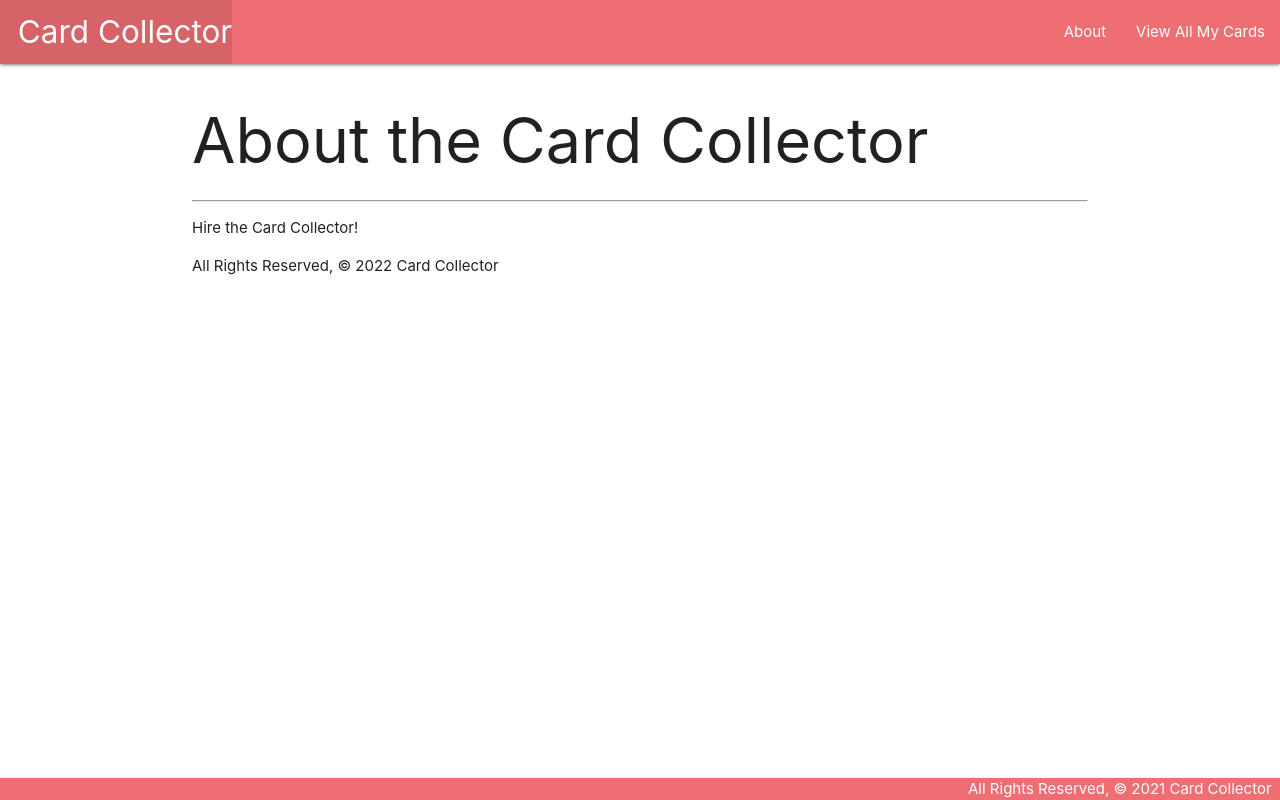
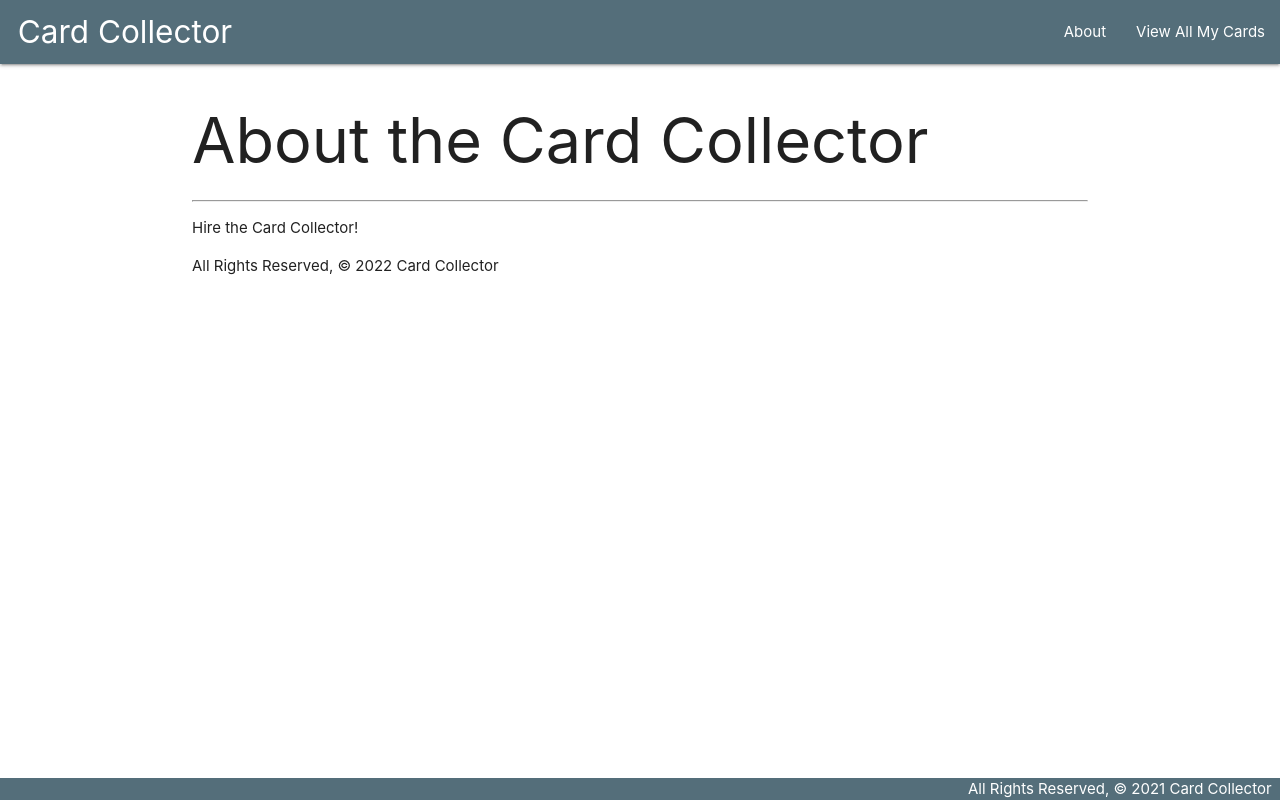
Before and after one commit to ardalanmemar93/card-collector, a Django app: page /about/ in a window 1280 px wide. Run offline with Django 4.2, Linux system fonts and the light colour scheme.

Commit message:
changed the navbar colors

```diff
--- a/main_app/templates/base.html
+++ b/main_app/templates/base.html
@@ -10,13 +10,11 @@
   <link rel="stylesheet" type="text/css" href="{% static 'css/style.css' %}">
 </head>
 <body>
-  <header class="navbar-fixed">
+  <header>
     <nav>
-      <div class="nav-wrapper">
-        <ul>
-          <li><a href="/" class="left brand-logo">&nbsp;&nbsp;Card Collector</a></li>
-        </ul>
-        <ul class="right">
+      <div class="nav-wrapper blue-grey darken-1">
+        <a href="/" class="brand-logo">&nbsp;&nbsp;Card Collector</a>
+        <ul id="nav-mobile" class="right">
           <li><a href="/about">About</a></li>
           <li><a href="/cards">View All My Cards</a></li>
         </ul>
@@ -27,7 +25,7 @@
     {% block content %}
     {% endblock %}
   </main>
-  <footer class="page-footer">
+  <footer class="page-footer blue-grey darken-1 white-text">
     <div class="right">All Rights Reserved, &copy; 2021 Card Collector &nbsp;</div>
   </footer>
 </body>
```
